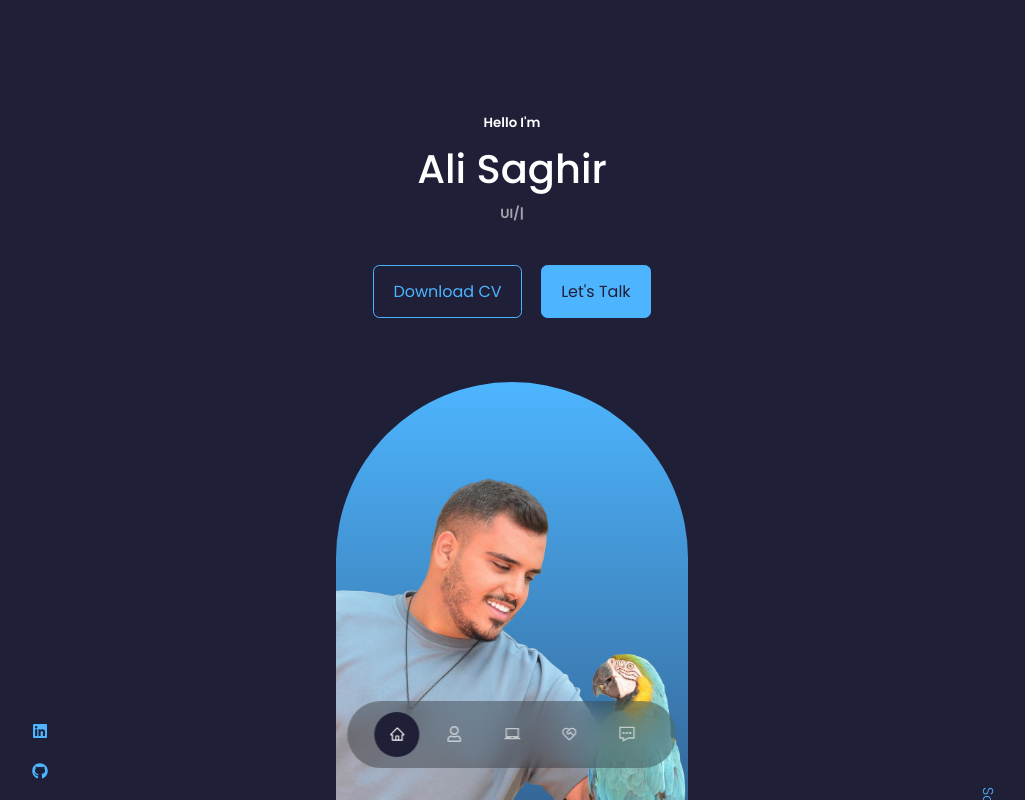
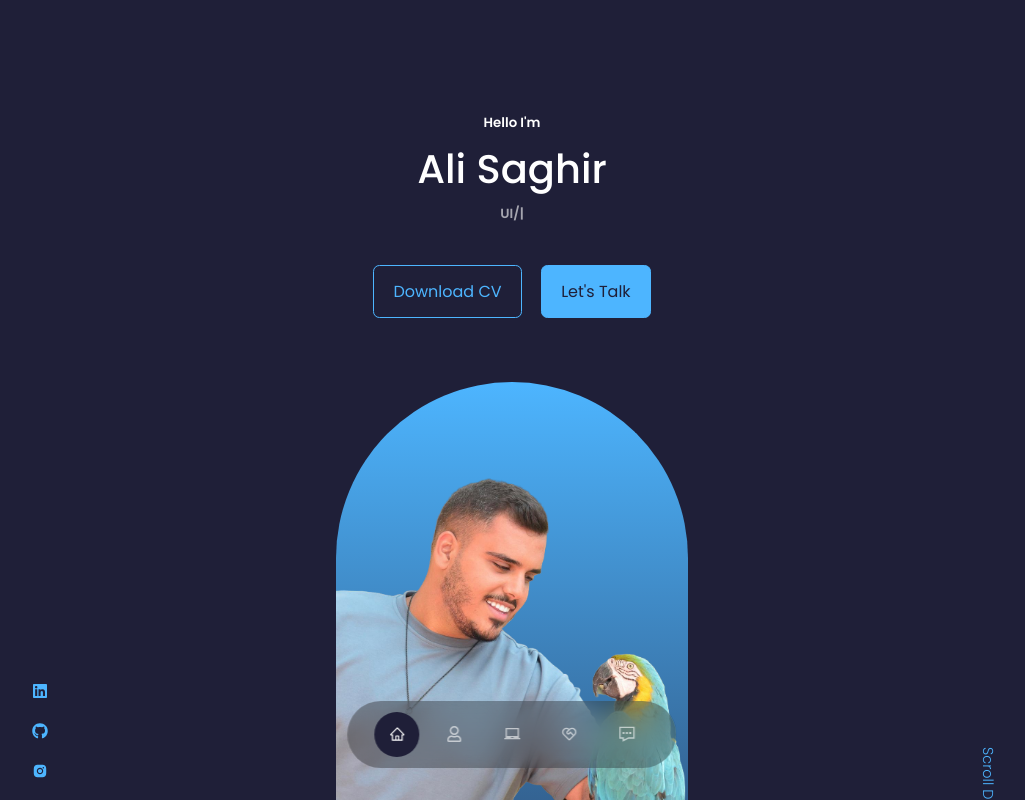
Before and after one commit to alisaghir1/My-portofolio, a React (Create React App) app: page / in a window 1280 px wide. Shown: the top 800 px of the page, without its empty margins (128-1153 px from the left). Built offline with nearby package versions, Linux system fonts and the light colour scheme.

Commit message:
edited the size of the image

```diff
--- a/src/components/header/header.css
+++ b/src/components/header/header.css
@@ -1,5 +1,5 @@
 header{
-    height: 115vh;
+    height: 110vh;
     padding-top: 7rem;
     overflow: hidden;
 }
```
